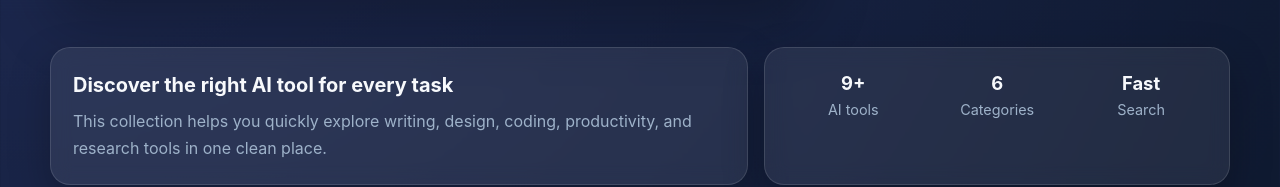
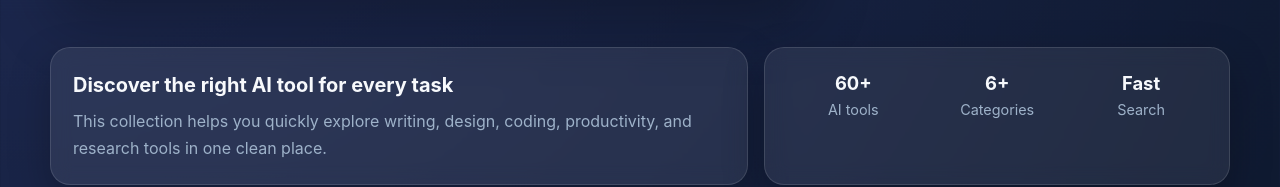
Before and after one commit to monirul-hasan06/tools, a React (Vite) app: page / in a window 1280 px wide. Shown: the part 420-607 px from the top of the page. Built offline with nearby package versions, Linux system fonts and the light colour scheme; a web font is replaced by a local one.

Commit message:
updated ai tools number

```diff
--- a/src/App.jsx
+++ b/src/App.jsx
@@ -178,11 +178,11 @@ function App() {
           </div>
           <div className="stats-card">
             <div>
-              <strong>9+</strong>
+              <strong>60+</strong>
               <span>AI tools</span>
             </div>
             <div>
-              <strong>6</strong>
+              <strong>6+</strong>
               <span>Categories</span>
             </div>
             <div>
```
